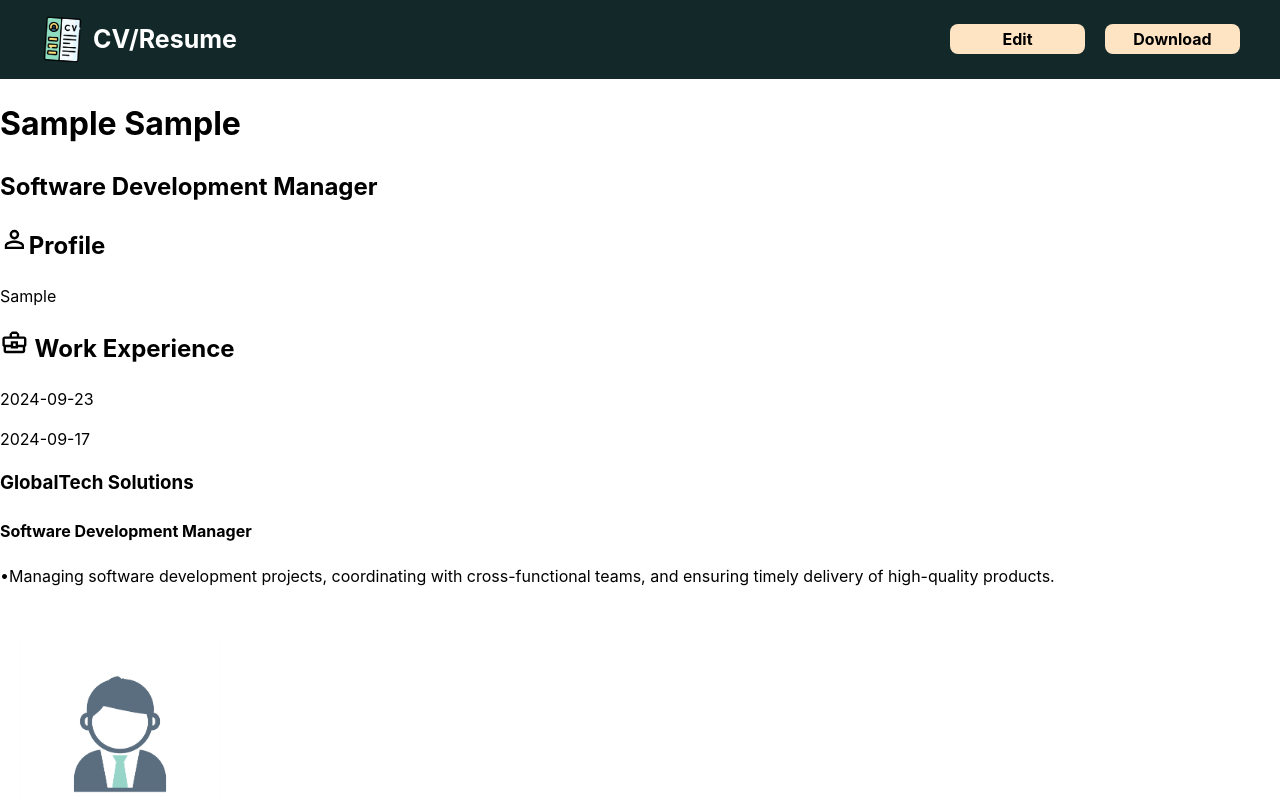
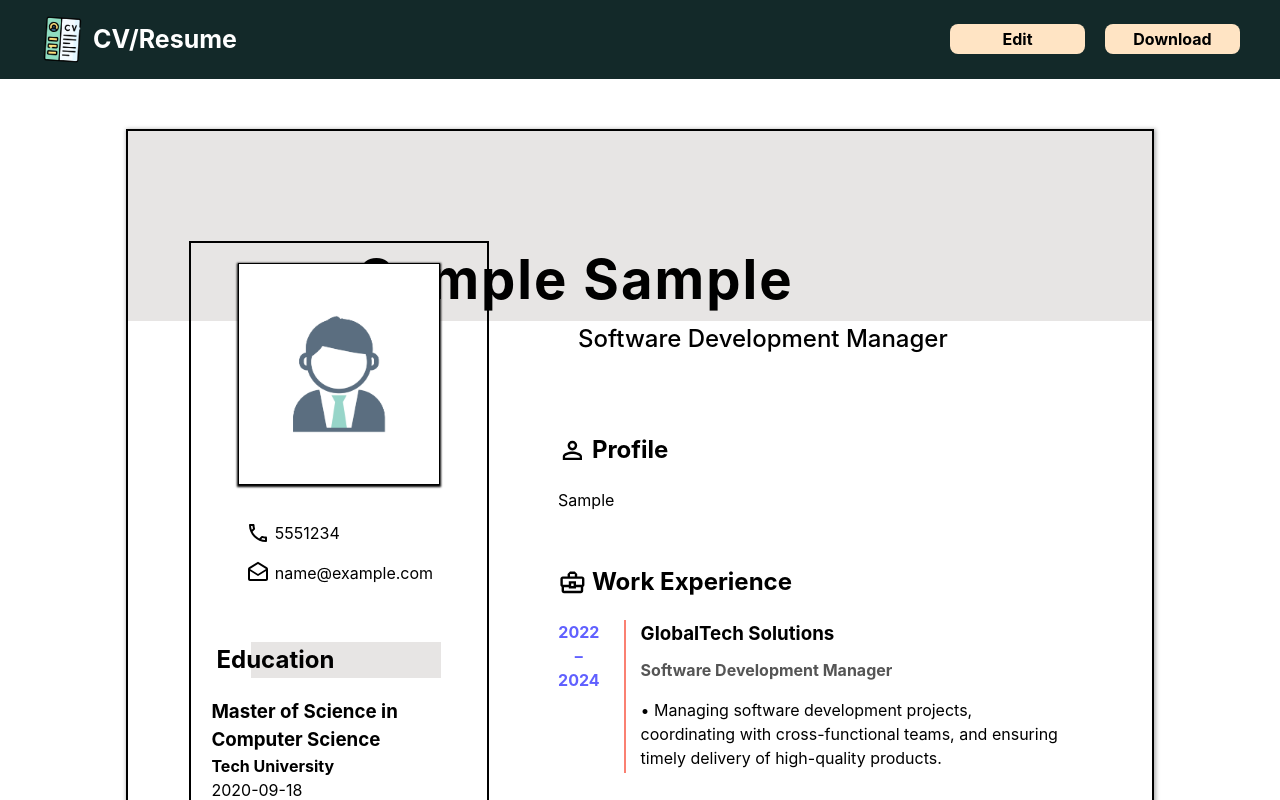
Before and after one commit to MetalSnow/CV-Application, a React (Vite) app: page / in a window 1280 px wide. Both pictures are taken after typing "Sample", "Sample", "5551234", "name@example.com", "Sample", "Sample" into the empty fields and a click on the button "Submit". Shown: the top 800 px of the page. Built offline with nearby package versions, Linux system fonts and the light colour scheme.

Commit message:
feat: Adjust layouts and change date display to years
change date display to years using slice method
Add more text to fake profile data

```diff
--- a/src/components/Resume.jsx
+++ b/src/components/Resume.jsx
@@ -44,12 +44,13 @@ export default function Resume({ userInfo, isVisible }) {
         </div>
       </header>
       <main>
-        <div>
+        <div className="resume">
+          <div className="cv-header">
             <h1>
               {userInfo.firstName} {userInfo.lastName}
             </h1>
           </div>
-        <div>
+          <div className="cv-main">
             <h2>{userInfo.positionTitle}</h2>
             <div className="profile-section">
               <h2>
@@ -70,13 +71,14 @@ export default function Resume({ userInfo, isVisible }) {
               </h2>
               <div>
                 <div className="work-period">
-                <p>{userInfo.dateFrom}</p>
-                <p>{userInfo.dateUntil}</p>
+                  <p>{userInfo.dateFrom.slice(0, 4)}</p>
+                  &ndash;
+                  <p>{userInfo.dateUntil.slice(0, 4)}</p>
                 </div>
                 <div className="work-info">
                   <h3>{userInfo.companyName}</h3>
                   <h4>{userInfo.positionTitle}</h4>
-                <p>&#8226;{userInfo.mainResponsibilities}</p>
+                  <p>&#8226; {userInfo.mainResponsibilities}</p>
                 </div>
               </div>
             </div>
@@ -89,7 +91,11 @@ export default function Resume({ userInfo, isVisible }) {
               }}
             >
               <h1 className="upload-icon">
-              <Icon path={mdiFileImagePlusOutline} size={2} color={'#207695'} />
+                <Icon
+                  path={mdiFileImagePlusOutline}
+                  size={2}
+                  color={'#207695'}
+                />
               </h1>
 
               <input
@@ -108,11 +114,14 @@ export default function Resume({ userInfo, isVisible }) {
               </p>
             </div>
             <div className="education">
-            <h2>Education</h2>
+              <h2>
+                <span>Education</span>
+              </h2>
               <div>
                 <h3>{userInfo.titleOfStudy}</h3>
                 <h4>Tech University</h4>
-              <p>2024-09-18</p>
+                <p>{userInfo.dateOfStudy}</p>
+              </div>
             </div>
           </div>
         </div>
--- a/src/components/intialData.jsx
+++ b/src/components/intialData.jsx
@@ -1,7 +1,7 @@
 export default {
   companyName: 'GlobalTech Solutions',
-  dateFrom: '2024-09-23',
-  dateOfStudy: '2024-09-18',
+  dateFrom: '2022-09-23',
+  dateOfStudy: '2020-09-18',
   dateUntil: '2024-09-17',
   firstName: 'John',
   lastName: 'Doe',
@@ -11,7 +11,7 @@ export default {
   email: 'john.doe@example.com',
   positionTitle: 'Software Development Manager',
   profile:
-    'A results-driven technology leader with over 10 years of experience in software development and project management.',
+    'A results-driven technology leader with over 10 years of experience in software development and project management. Lorem ipsum dolor sit amet consectetur adipisicing elit. Corporis obcaecati nesciunt accusantium voluptas perferendis, officiis autem ipsum dicta delectus esse velit omnis veritatis dolore modi, mollitia vitae fugiat error optio?',
   schoolName: 'Tech University',
   titleOfStudy: 'Master of Science in Computer Science',
 };
--- a/src/styles/App.css
+++ b/src/styles/App.css
@@ -1,3 +1,7 @@
+:root {
+  --cv-bg-color: #e7e5e4;
+}
+
 #root {
   width: 100%;
   height: 100vh;
@@ -132,9 +136,108 @@
   & main {
     background-color: white;
     flex: 1;
+    display: flex;
+    flex-direction: column;
+
+    & h2,
+    p {
+      display: flex;
+      align-items: center;
+      gap: 5px;
+    }
+
+    & .resume {
+      position: relative;
+      margin: 50px auto;
+      width: 80%;
+      height: 1000px;
+
+      border: 2px solid black;
+      box-shadow: 1px 1px 4px 1px rgba(0, 0, 0, 0.3);
+
+      & .cv-header {
+        background-color: var(--cv-bg-color);
+        height: 190px;
+        position: relative;
+
+        & h1 {
+          position: absolute;
+          margin: 0;
+          bottom: 0;
+          letter-spacing: 2px;
+          right: 35%;
+          font-size: 3.4rem;
+        }
+      }
+
+      & .cv-main {
+        position: absolute;
+        left: 42%;
+        top: 19%;
+        display: grid;
+        gap: 1rem;
+
+        > h2 {
+          padding: 0 20px;
+          font-weight: 500;
+          margin: 0 0 40px 0;
+        }
+
+        & .profile-section {
+          width: 85%;
+        }
+
+        & .work-section {
+          & > div {
+            margin-top: 20px;
+            width: 85%;
+            display: flex;
+            gap: 1.5rem;
+          }
+
+          & .work-period {
+            display: flex;
+            flex-direction: column;
+            align-items: center;
+            color: #6060ff;
+            font-weight: bold;
+
+            p {
+              margin: 0;
+            }
+          }
+
+          & .work-info {
+            border-left: 2px solid salmon;
+            padding-left: 15px;
+
+            & h3 {
+              margin: 0 0 10px 0;
+            }
+
+            & h4 {
+              margin: 0;
+              color: rgb(85, 85, 85);
+            }
+            p {
+              margin-bottom: 3px;
+            }
+          }
+        }
+      }
 
       & .personalInfo {
+        width: 25%;
         padding: 20px;
+        position: absolute;
+        display: flex;
+        align-items: center;
+        flex-direction: column;
+        gap: 1.3rem;
+        top: 11%;
+        left: 6%;
+        height: 800px;
+        border: 2px solid black;
 
         & .profile-picture {
           height: 220px;
@@ -145,7 +248,8 @@
           background-position: center;
           background-repeat: no-repeat;
           background-size: cover;
-        box-shadow: 0 8px 6px -7px black;
+          box-shadow: 0 1px 2px 1px black;
+          border: 1px solid black;
 
           & .upload-icon {
             position: absolute;
@@ -153,7 +257,8 @@
             left: 50%;
             transform: translate(-35%, -35%);
             opacity: 0;
-          transition: opacity 0.3s ease, background-color 0.3s ease, scale 0.3s;
+            transition: opacity 0.3s ease, background-color 0.3s ease,
+              scale 0.3s;
             background-color: #ffffffa7;
             border-radius: 20%;
             padding: 8px 8px 0 8px;
@@ -175,6 +280,26 @@
             .upload-icon {
               opacity: 1;
               scale: 1.5;
+            }
+          }
+        }
+
+        & .education {
+          & h2 {
+            margin-left: 40px;
+            width: 190px;
+            background-color: var(--cv-bg-color);
+          }
+
+          h2 > span {
+            margin: 0;
+            position: relative;
+            left: -35px;
+          }
+
+          & div * {
+            margin: 0;
+            text-wrap: wrap;
           }
         }
       }
```
Lines whose indentation alone changed are shown as unchanged.
